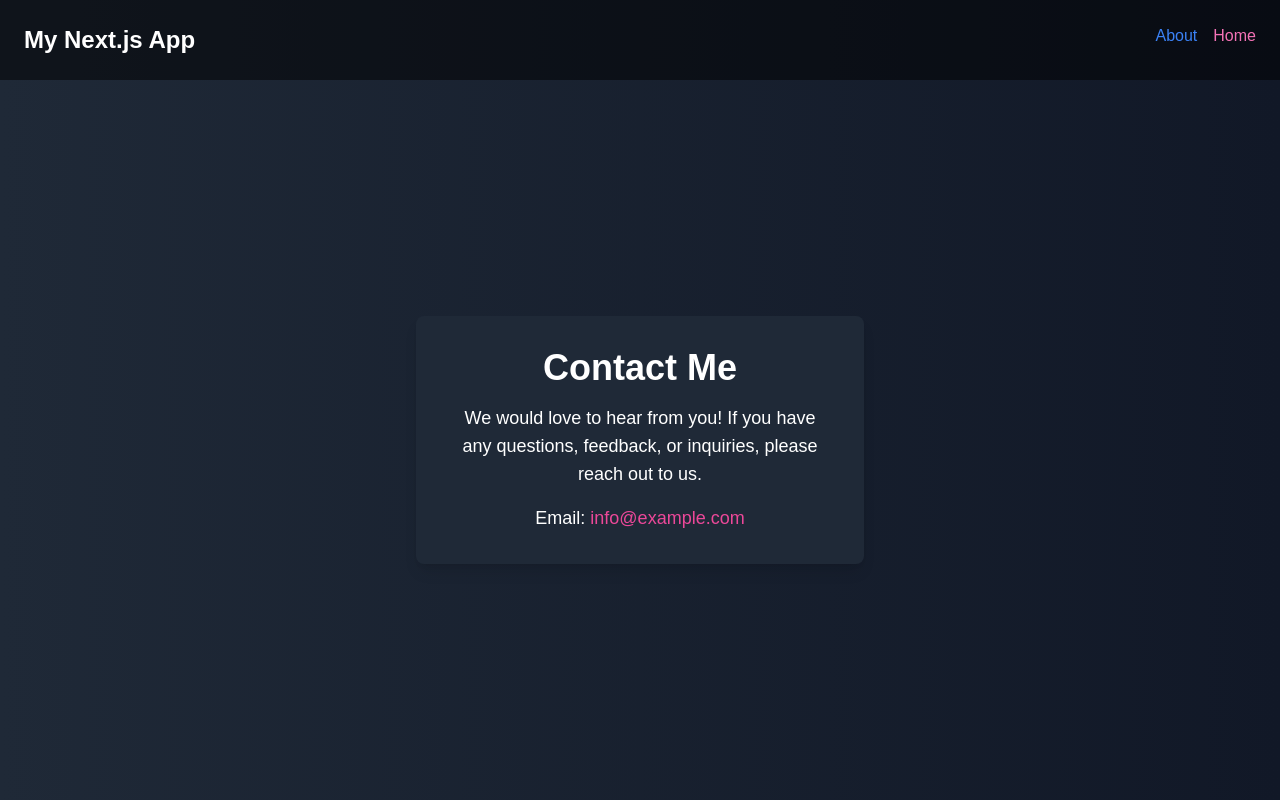
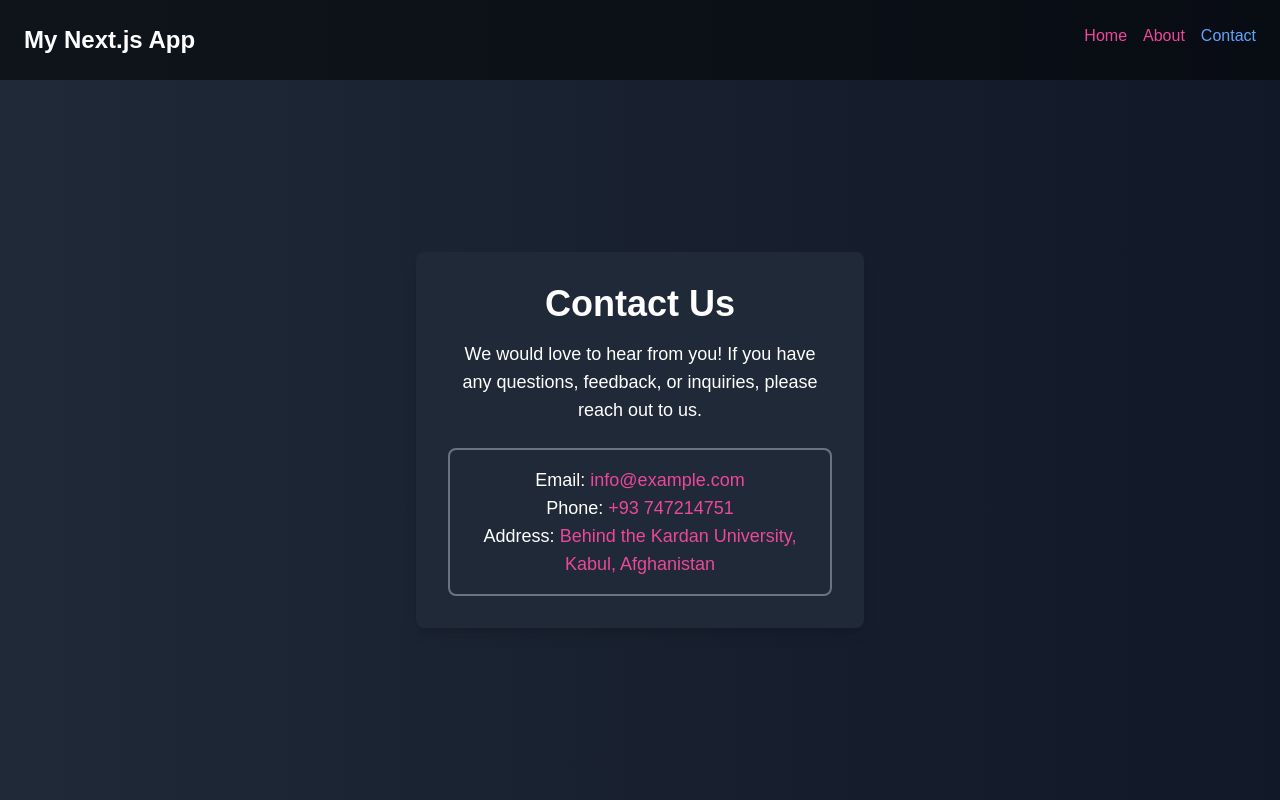
Before and after one commit to WALWALASAFI/simple-Next.js-project, a Next.js app: page /contact in a window 1280 px wide. Built offline with nearby package versions, Linux system fonts and the light colour scheme.

Commit message:
add home href to all pages

```diff
--- a/app/about/page.tsx
+++ b/app/about/page.tsx
@@ -4,8 +4,9 @@ export default function About() {
       <nav className="flex justify-between p-6 bg-black bg-opacity-50">
         <h1 className="text-2xl font-bold">My Next.js App</h1>
         <div>
-          <a href="/about" className="text-pink-500 hover:underline mr-4">About</a>
-          <a href="/contact" className="text-blue-400 hover:underline">Contact</a>
+          <a href="/" className="text-pink-500 hover:underline mr-4">Home</a>
+          <a href="/about" className="text-blue-500 hover:underline mr-4">About</a>
+          <a href="/contact" className="text-pink-400 hover:underline">Contact</a>
         </div>
       </nav>
 
--- a/app/contact/page.tsx
+++ b/app/contact/page.tsx
@@ -4,21 +4,24 @@ export default function Contact() {
       <nav className="flex justify-between p-6 bg-black bg-opacity-50">
         <h1 className="text-2xl font-bold">My Next.js App</h1>
         <div>
-          <a href="/about" className="text-blue-500 hover:underline mr-4">About</a>
-          <a href="/contact" className="text-pink-400 hover:underline">Home</a>
+          <a href="/" className="text-pink-500 hover:underline mr-4">Home</a>
+          <a href="/about" className="text-pink-500 hover:underline mr-4">About</a>
+          <a href="/contact" className="text-blue-400 hover:underline">Contact</a>
         </div>
       </nav>
 
       <div className="flex flex-col items-center justify-center flex-1">
         <div className="bg-gray-800 p-8 rounded-lg shadow-lg max-w-md text-center">
-          <h2 className="text-4xl font-bold mb-4">Contact Me</h2>
+          <h2 className="text-4xl font-bold mb-4">Contact Us</h2>
           <p className="text-lg mb-4">
             We would love to hear from you! If you have any questions, feedback, or inquiries,
             please reach out to us.
           </p>
-          <p className="text-lg">
-            Email: <a href="walwalasafi99@gmail.com" className="text-pink-500 hover:underline">info@example.com</a>
-          </p>
+          <div className="border-2 border-gray-500 rounded-lg p-4 mt-6">
+            <p className="text-lg">Email: <a href="wlawalasafi99@gmail.com" className="text-pink-500 hover:underline">info@example.com</a></p>
+            <p className="text-lg">Phone: <span className="text-pink-500">+93 747214751</span></p>
+            <p className="text-lg">Address: <span className="text-pink-500">Behind the Kardan University, Kabul, Afghanistan</span></p>
+          </div>
         </div>
       </div>
     </div>
--- a/app/page.tsx
+++ b/app/page.tsx
@@ -4,6 +4,7 @@ export default function Home() {
       <nav className="flex justify-between p-6 bg-black bg-opacity-50">
         <h1 className="text-2xl font-bold">My Next.js App</h1>
         <div>
+          <a href="/" className="text-blue-500 hover:underline mr-4">Home</a>
           <a href="/about" className="text-pink-500 hover:underline mr-4">About</a>
           <a href="/contact" className="text-pink-400 hover:underline">Contact</a>
         </div>
@@ -17,7 +18,7 @@ export default function Home() {
             It supports features like server-side rendering, static site generation, and API routes, making it a great choice for modern web development.
           </p>
           <p className="text-pink-400">
-            This app of Next.js, including routing, components, and styling.
+            This app demonstrates the capabilities of Next.js, including routing, components, and styling.
           </p>
         </div>
       </div>
```
